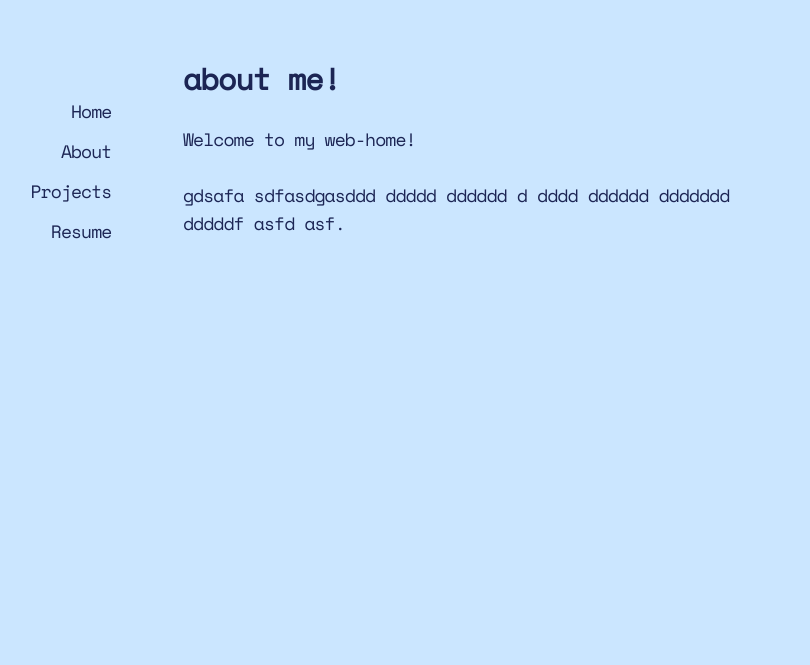
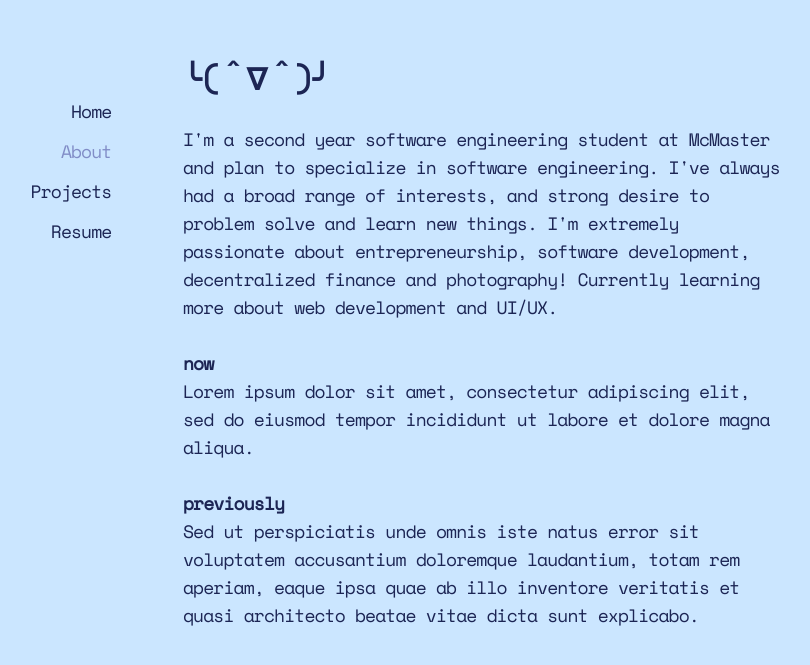
Before and after one commit to Jingyue-Wu/portfolio, a React (Vite) app: page /about in a window 1280 px wide. Shown: the part 111-776 px from the top of the page, without its empty margins (253-1063 px from the left). Built offline with nearby package versions, Linux system fonts and the light colour scheme.

Commit message:
Update content

```diff
--- a/src/App.jsx
+++ b/src/App.jsx
@@ -1,4 +1,4 @@
-import { Outlet, Link } from "react-router-dom";
+import { Outlet, NavLink } from "react-router-dom";
 import './App.css';
 
 
@@ -11,10 +11,23 @@ function App() {
           <div className="flex justify-center lg:flex-start mb-16 lg:mb-0">
             {/* Nav */}
             <ul className='fixed flex m-auto items-end justify-center gap-6 lg:flex-col lg:gap-3 mt-0 lg:mt-14'>
-              <li><Link to={``}>Home</Link></li>
-              <li><Link to={`about`}>About</Link></li>
-              <li><Link to={`projects`}>Projects</Link></li>
-              <li><Link to={`resume`}>Resume</Link></li>
+              <li><NavLink style={({ isActive }) => ({
+                color: isActive ? '#818dc7' : '#1c2554'
+              })} to={``}>Home</NavLink></li>
+
+              <li><NavLink style={({ isActive }) => ({
+                color: isActive ? '#818dc7' : '#1c2554'
+              })} to={`about`}>About</NavLink></li>
+
+
+              <li><NavLink style={({ isActive }) => ({
+                color: isActive ? '#818dc7' : '#1c2554'
+              })} to={`projects`}>Projects</NavLink></li>
+
+
+              <li><NavLink style={({ isActive }) => ({
+                color: isActive ? '#818dc7' : '#1c2554'
+              })} to={`resume`}>Resume</NavLink></li>
             </ul>
           </div>
           <div className="lg:w-[600px]">
--- a/src/components/footer.jsx
+++ b/src/components/footer.jsx
@@ -10,3 +10,6 @@ export default function Footer() {
         </>
     );
 }
+
+// transition
+// hover:scale-110 transition-all duration-75
--- a/src/index.css
+++ b/src/index.css
@@ -6,6 +6,27 @@
     background-color: #cbe6ff;
 }
 
-html {
-    width: 100vw;
+html{
+   scrollbar-gutter: stable both-edges;
 }
+body::-webkit-scrollbar {
+    width: 0.6em;
+    height: 0.6em;
+    background-color: transparent;
+    overflow-x: hidden;
+}
+
+/* Create custom scrollbar */
+body::-webkit-scrollbar-thumb {
+    border-radius: 1em;
+    background-color: #8fa4b8;
+}
+
+body::-webkit-scrollbar-thumb:hover {
+    background-color: #7ea6cc;
+}
+
+
+/* 'primary': '#5C6AC4',
+'secondary': '#B2BCE3',
+'accent': '#8391C5', */
--- a/src/routes/about.jsx
+++ b/src/routes/about.jsx
@@ -1,14 +1,18 @@
 export default function About() {
     return (
         <>
-            <div className="h-full m-5 ml-8 lg:ml-0 text-start lg:w-[600px]">
-                <h1 className='text-3xl font-bold'>about me!</h1>
+            <div className="h-full m-5 ml-8 mb-20 lg:ml-0 text-start lg:w-[600px]">
+                <h1 className='text-3xl font-bold'>╰(＾∇＾)╯</h1>
+                <br />
+                <p >I&apos;m a second year software engineering student at McMaster and plan to specialize in software engineering. I&apos;ve always had a broad range of interests, and strong desire to problem solve and learn new things. I&apos;m extremely passionate about entrepreneurship, software development, decentralized finance and photography! Currently learning more about web development and UI/UX.</p>
                 <br />
 
-                <p >Welcome to my web-home!</p>
+                <h1 className="font-bold">now</h1>
+                <p>Lorem ipsum dolor sit amet, consectetur adipiscing elit, sed do eiusmod tempor incididunt ut labore et dolore magna aliqua.</p>
                 <br />
-                <p>gdsafa sdfasdgasddd ddddd dddddd d dddd dddddd ddddddd dddddf asfd asf.</p>
-                <br />
+
+                <h1 className="font-bold">previously</h1>
+                <p>Sed ut perspiciatis unde omnis iste natus error sit voluptatem accusantium doloremque laudantium, totam rem aperiam, eaque ipsa quae ab illo inventore veritatis et quasi architecto beatae vitae dicta sunt explicabo.</p>
             </div>
         </>
     );
--- a/src/routes/home.jsx
+++ b/src/routes/home.jsx
@@ -2,17 +2,17 @@ import Footer from '/src/components/footer.jsx';
 import { useState } from 'react';
 
 const hobbiesList = [
-    "biking along the lake with friends",
-    "fixing my 3d printer",
-    "vibing to indie music",
-    "going on undexpected adventures",
-    "building another keyboard",
-    "swimming laps at the pool",
-    "designing robots",
-    "painting with bob ross",
-    "kayaking at the pond",
-    "cooking tomato and egg noodles",
-    "walking through museums",
+    "biking along the lake with friends 🚲",
+    "fixing my 3d printer 🔧",
+    "vibing to indie music 🎵",
+    "going on undexpected adventures 🏞️",
+    "building another keyboard ⌨️",
+    "swimming laps at the pool 🏊",
+    "designing robots ⚙️",
+    "painting with bob ross 🎨",
+    "kayaking at the pond 🛶",
+    "cooking tomato and egg noodles 🍜",
+    "walking through museums 🏛️",
 ];
 
 
@@ -29,16 +29,16 @@ export default function Home() {
 
     return (
         <>
-            <div className="h-full m-5 ml-8 lg:ml-0 text-start">
+            <div className="h-full m-5 ml-8 mb-20 lg:ml-0 text-start">
                 <h1 className='text-3xl font-bold'>hi, im jingyue!</h1>
                 <br />
 
-                <p >step into my digital sanctuary!</p>
+                <p >step into my digital sanctuary &#127795;</p>
                 <br />
-                <p> kick back, relax and grab yourself a beverage</p>
+                <p> kick back, relax and grab yourself a beverage!</p>
                 <br />
                 <p>
-                    i&apos;m based in toronto, ontario where i am studying software engineering. when i&apos;m not the grind, you can find me going out to take photos, learning about blockchain, and{" "}
+                    i&apos;m based in toronto, ontario &#127809; where i am studying software engineering. when i&apos;m not the grind, you can find me going out to take photos, learning about blockchain, and{" "}
                     <a href="#" className='underline' onClick={handleClick}>{hobbies}.</a>
                 </p>
                 <br />
--- a/src/routes/projects.jsx
+++ b/src/routes/projects.jsx
@@ -4,7 +4,7 @@ import Projectcard from '/src/components/projectcard.jsx';
 export default function Projects() {
     return (
         <>
-            <div className="h-full m-5 ml-8 lg:ml-0 text-start lg:w-[600px]">
+            <div className="h-full m-5 ml-8 mb-20 lg:ml-0 text-start lg:w-[600px]">
                 <p>check out some of my favorite projects here! </p>
 
 
```
